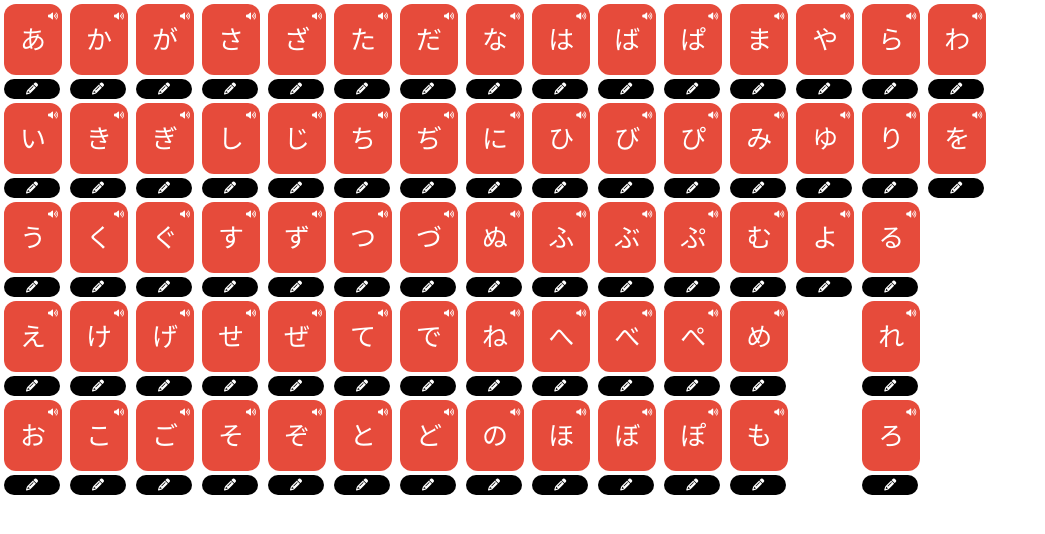
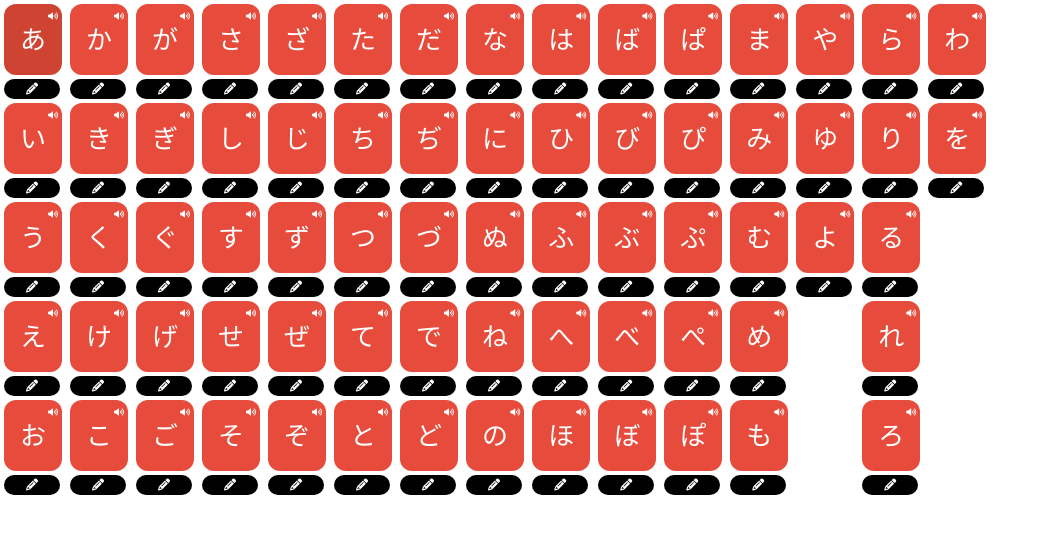
Before and after one commit to neoke20/hiragana-interactive-table, a plain HTML site: page index.html in a window 1280 px wide. In both pictures the pointer is over the element 33 px from the left and 39 px from the top of the page. Shown: the whole page, without its empty margins (0-1045 px from the left). Drawn offline with nearby package versions, Linux system fonts and the light colour scheme.

Commit message:
chart only displays on LG screens

```diff
--- a/index.html
+++ b/index.html
@@ -12,6 +12,8 @@
   <title>Document</title>
 </head>
 <body>
+  <!-- Hiragana table displays only on LG -->
+  <div class="d-none d-lg-block">
     <div class="d-flex hiragana-table">
       <div class="hiragana-column d-flex flex-column">
         <div class="hiragana-card">
@@ -394,5 +396,7 @@
         </div>
       </div>
     </div>
+  </div>
+  <!-- End of Hiragana table displays only on LG -->
 </body>
 </html>
--- a/style.css
+++ b/style.css
@@ -7,6 +7,9 @@
   color: white;
   font-size: 26px;
   cursor: pointer;
+}
+.hiragana-card:hover {
+  background-color: #cf4333;
 }
 .hiragana-column .fa-volume-up {
   position: absolute;
@@ -25,3 +28,6 @@
   padding: 4px 22px;
   border-radius: 12px;
 }
+.fa-pencil-alt:hover {
+  background-color: rgb(29, 28, 28);
+}
```
Lines whose indentation alone changed are shown as unchanged.
